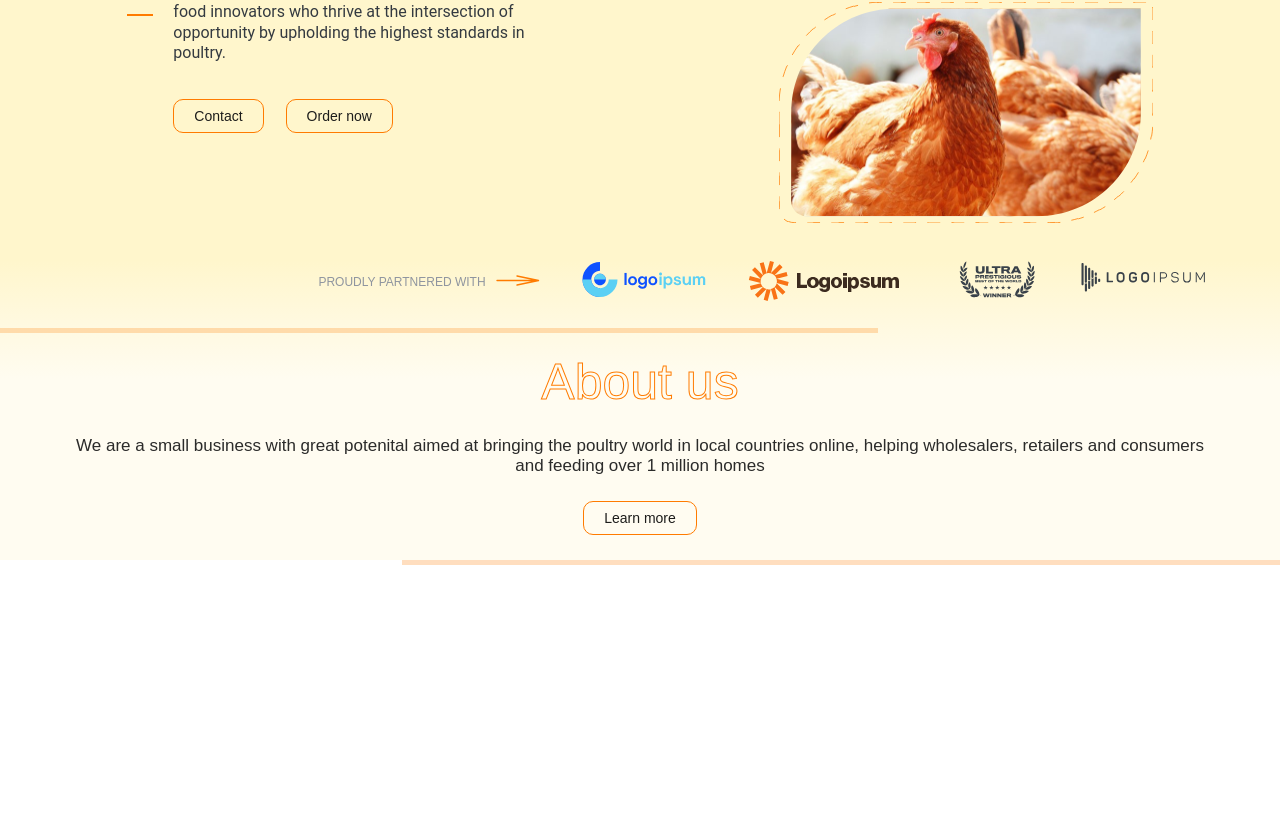
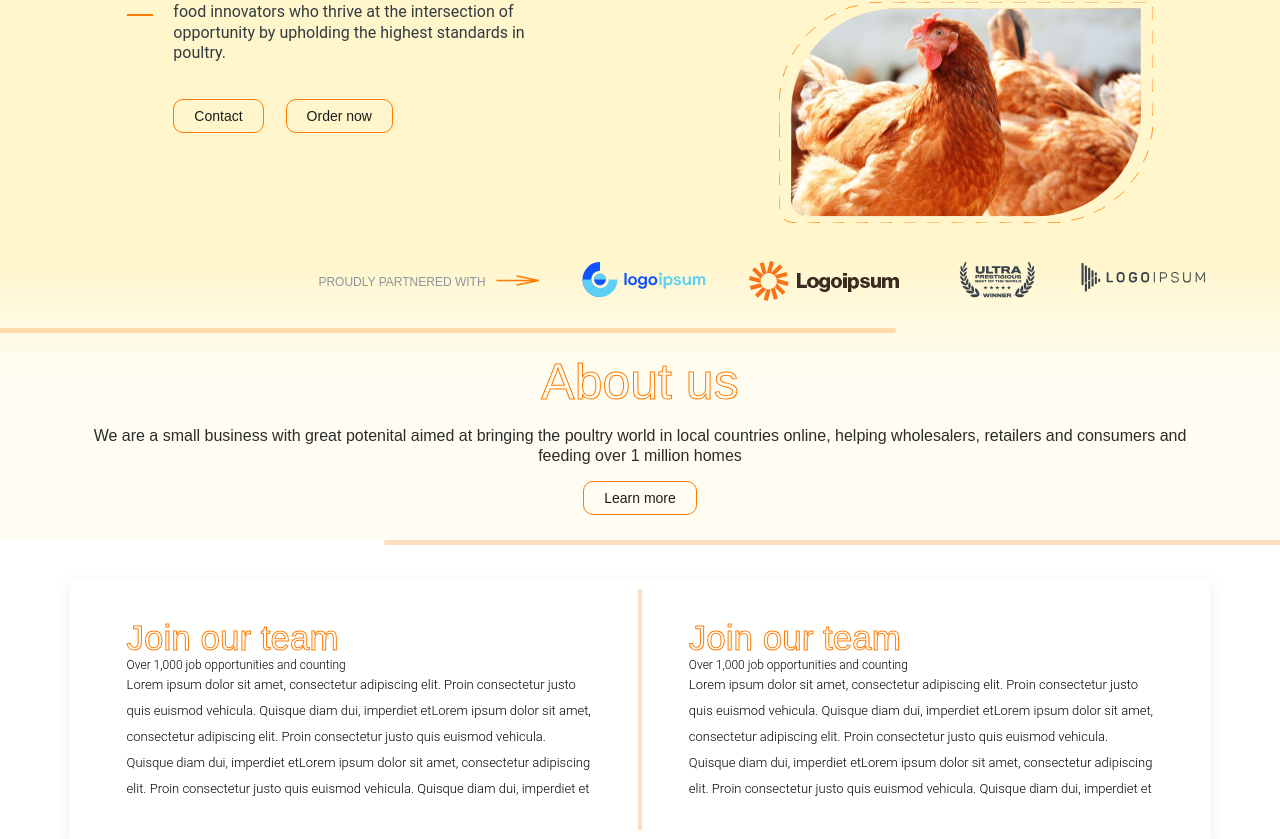
Before and after one commit to Sanusi-Moshood/Adiye, a React (Create React App) app: page / in a window 1280 px wide. Shown: the part 405-1244 px from the top of the page. Before the commit the page ends 970 px from the top, so only its background shows below. Built offline with nearby package versions, Linux system fonts and the light colour scheme.

Commit message:
team edit

```diff
--- a/src/App.js
+++ b/src/App.js
@@ -2,7 +2,7 @@
 import Navbar from './components/Navbar';
 import Hero from './components/Hero';
 import About from './components/About'
-// import Team from './components/Team'
+import Team from './components/Team'
 
 
 const App = () => {
@@ -17,9 +17,9 @@
       <section id='about'>
       <About />
       </section>
-      {/* <section id='team'>
+      <section id='team'>
       <Team />
-      </section> */}
+      </section>
 
     </div>
   );
--- a/src/components/Team.js
+++ b/src/components/Team.js
@@ -0,0 +1,51 @@
+import React from 'react'
+
+const Team = () => {
+  return (
+    <div>
+      <div className="container">
+          <div className="team-container">
+              <div className="team">
+                  <div className="team-content">
+                      <div className="team-header">
+                          <h1>Join our team</h1>
+                          <p>Over 1,000 job opportunities and counting</p>
+                      </div>
+                      <div className="team-text">
+                          <p>
+                          Lorem ipsum dolor sit amet, consectetur adipiscing elit. Proin
+                          consectetur justo quis euismod vehicula. Quisque diam dui, imperdiet
+                          etLorem ipsum dolor sit amet, consectetur adipiscing elit. Proin consectetur
+                          justo quis euismod vehicula. Quisque diam dui, imperdiet etLorem ipsum dolor
+                          sit amet, consectetur adipiscing elit. Proin consectetur justo quis euismod vehicula.
+                          Quisque diam dui, imperdiet et
+                          </p>
+                      </div>
+                  </div>
+
+              </div>
+              <div className="invest">
+              <div className="team-content">
+                      <div className="team-header">
+                          <h1>Join our team</h1>
+                          <p>Over 1,000 job opportunities and counting</p>
+                      </div>
+                      <div className="team-text">
+                          <p>
+                          Lorem ipsum dolor sit amet, consectetur adipiscing elit. Proin
+                          consectetur justo quis euismod vehicula. Quisque diam dui, imperdiet
+                          etLorem ipsum dolor sit amet, consectetur adipiscing elit. Proin consectetur
+                          justo quis euismod vehicula. Quisque diam dui, imperdiet etLorem ipsum dolor
+                          sit amet, consectetur adipiscing elit. Proin consectetur justo quis euismod vehicula.
+                          Quisque diam dui, imperdiet et
+                          </p>
+                      </div>
+                  </div>
+              </div>
+          </div>
+      </div>
+    </div>
+  )
+}
+
+export default Team
--- a/src/index.css
+++ b/src/index.css
@@ -14,8 +14,9 @@
   text-decoration: none;
 }
   @import url('https://fonts.googleapis.com/css2?family=Varela+Round&display=swap');
-  @import url('https://fonts.googleapis.com/css2?family=Roboto:wght@100;400&display=swap');
-body {
+  @import url('https://fonts.googleapis.com/css2?family=Roboto:ital,wght@0,100;0,300;0,400;0,500;0,700;0,900;1,100;1,300;1,400;1,500;1,700;1,900&display=swap');
+
+  body {
   font-family: 'Varela Round', sans-serif
 }
 .container {
@@ -206,6 +207,9 @@
 #about{
   background: linear-gradient(180deg, #FFF6CC 0%, #FFFCF1 40.1%, #FFFCF1 45.31%);
 }
+.about-container{
+  margin-bottom: 40px;
+}
 .about-partner{
   display: flex;
 align-items: center;
@@ -245,19 +249,19 @@
 justify-content: center;
 align-items: center;
 padding: 0px;
-gap: 25px;
+gap: 15px;
 }
 
 .about-header{
   font-weight: 400;
-font-size: 50px;
--webkit-text-stroke: 1px#FF7B00;
+  font-size: clamp(30px, 5vw, 50px) ;
+-webkit-text-stroke: 1px #FF7B00;
 -webkit-text-fill-color: transparent;
 margin-top: 25px
 }
 .about-text{
 font-weight: 300;
-font-size: 17px;
+font-size: 16px;
 line-height: 20px;
 text-align: center;
 color: #2b2b2a;
@@ -267,13 +271,58 @@
 }
 .about-stroke{
   background: 5px rgba(255, 123, 0, 0.25);
-  width: 878px;
+  width: 70%;
   height: 5px;
   position: absolute;
+
 }
 .about-stroke-1{
   left: 0%;
+  border-top-right-radius: 5px;
+  border-bottom-right-radius: 5px;
 }
 .about-stroke-2{
   right: 0%;
+  border-top-left-radius: 5px;
+  border-bottom-left-radius: 5px;
 }
+
+/* Team section ------------------------------------------------------------------------------------- */
+
+.team-container{
+  display: flex;
+  padding: 1rem;
+  box-shadow: 0px 4px 13px rgba(183, 178, 174, 0.25);
+}
+.team{
+padding: 3rem 5rem;
+border-right: 2px solid rgba(255, 123, 0, 0.25);;
+}
+.invest{
+  padding: 3rem 5rem;
+  border-left: 2px solid rgba(255, 123, 0, 0.25);;
+}
+
+.team-content{
+
+}
+.team-header{
+
+}
+.team-header p{
+  font-family: 'Roboto';
+font-weight: 300;
+font-size: 12px;
+}
+.team-header h1{
+  font-weight: 400;
+  font-size: clamp(30px, 4vw, 35px) ;
+-webkit-text-stroke: 1px #FF7B00;
+-webkit-text-fill-color: transparent;
+}
+.team-text{
+  font-family: 'Roboto', sans-serif;
+  font-weight: 300;
+font-size: 13px;
+line-height: 26px;
+}
```
